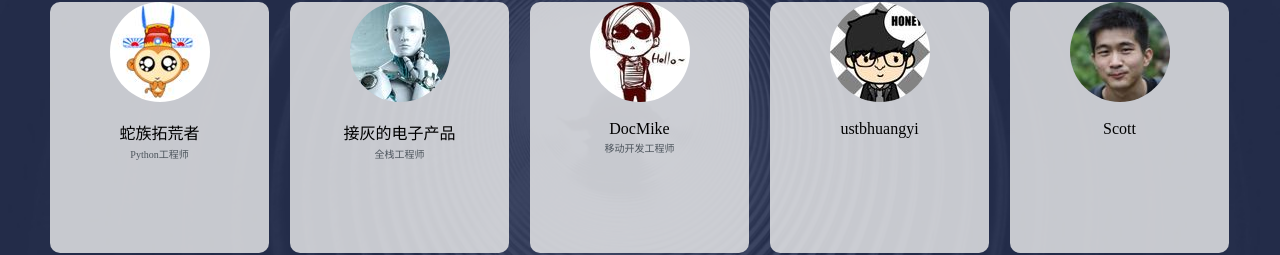
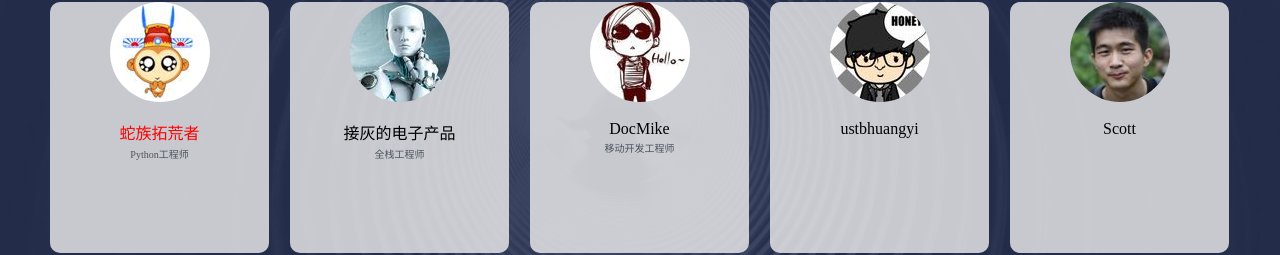
Before and after one commit to Michaelcodezhang/imooc_im, a plain HTML site: page index.html in a window 1280 px wide. In both pictures the pointer is over the element "蛇族拓荒者". Shown: the part 4208-4463 px from the top of the page. Drawn offline with Linux system fonts and the light colour scheme.

Commit message:
the color of footer_p

```diff
--- a/css/index.css
+++ b/css/index.css
@@ -276,6 +276,9 @@ button:hover{
     color: #000000;
     font-size: 16px;
 }
+.m_footer_p1:hover{
+    color: #ff0000;
+}
 .m_footer_p2{
     font-size: 10px;
     color: #4D555D;
```
